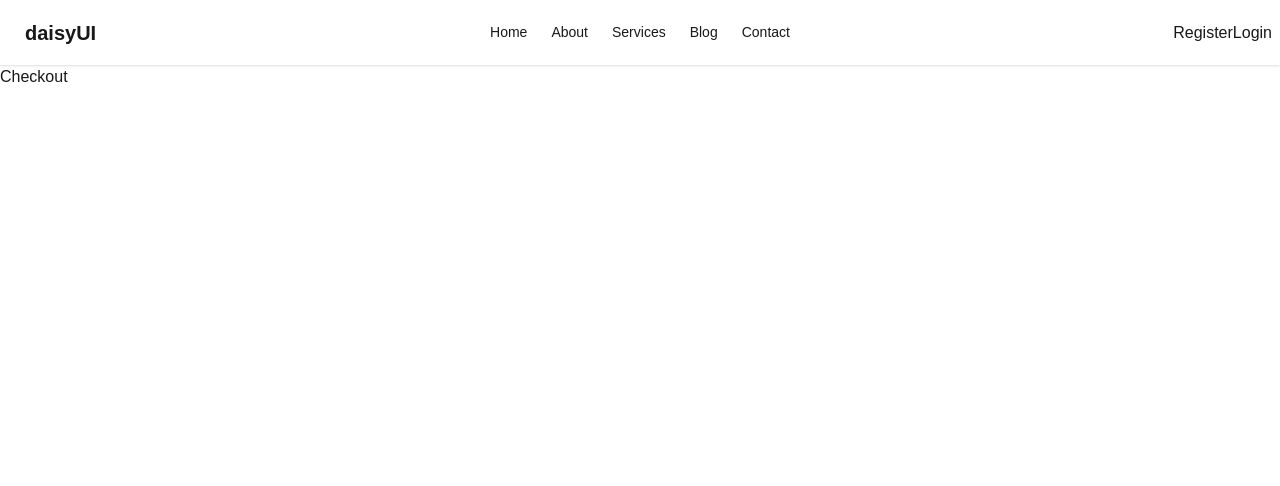
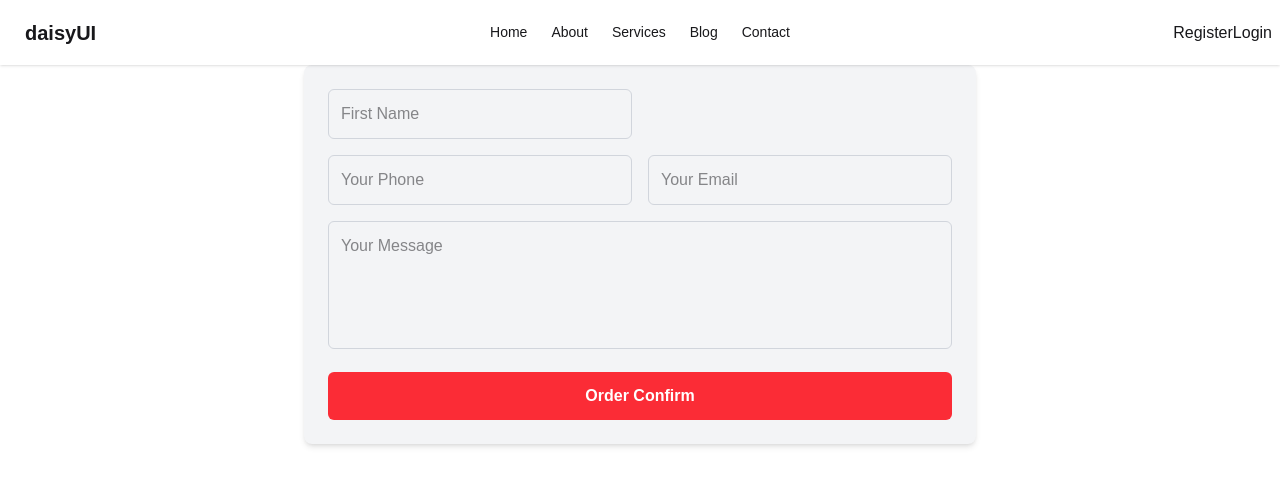
Before and after one commit to RahulKhanSuvo/car-doctor, a Next.js app: page /checkout/1 in a window 1280 px wide. Shown: the top 486 px of the page. Built offline with nearby package versions, Linux system fonts and the light colour scheme; no server answers; the database is empty.

Commit message:
Enhance checkout functionality: refactor Checkout component, integrate service fetching, and implement form submission for bookings

```diff
--- a/app/api/service/[id]/route.ts
+++ b/app/api/service/[id]/route.ts
@@ -8,7 +8,7 @@ type Params = {
     };
 };
 
-export const GET = async (req, { params }: Params) => {
+export const GET = async (req: NextResponse, { params }: Params) => {
     const { id } = await Promise.resolve(params);
     const serverCollection = await dbConnect("carCollection");
     const data = await serverCollection.findOne({ _id: new ObjectId(id) });
--- /dev/null
+++ b/app/api/service/route.ts
@@ -0,0 +1,24 @@
+import { authOptions } from './../auth/[...nextauth]/route';
+import dbConnect, { collectionNameObj } from "@/lib/dbConnect";
+import { getServerSession } from "next-auth";
+import { NextResponse } from "next/server"
+
+export const GET = async (req: NextResponse) => {
+    const session = await getServerSession(authOptions)
+
+    if (session) {
+        const email = session.user?.email
+        const bookingCollection = dbConnect(collectionNameObj.bookingCollection)
+        const result = await bookingCollection.find({ email }).toArray()
+        return NextResponse.json(result)
+    }
+    console.log(session);
+    return NextResponse.json({})
+}
+export const POST = async (req: NextResponse) => {
+    const body = await req.json();
+    const bookingCollection = dbConnect(collectionNameObj.bookingCollection)
+    const result = await bookingCollection.insertOne(body)
+    console.log(body);
+    return NextResponse.json(result)
+}
--- a/app/checkout/[id]/page.tsx
+++ b/app/checkout/[id]/page.tsx
@@ -1,7 +1,124 @@
-import React from "react";
+"use client";
+import { useSession } from "next-auth/react";
+import { useParams } from "next/navigation";
+import React, { useEffect, useState } from "react";
 
-export default async function Checkout({ params }: { params: { id: string } }) {
-  const { id } = await params;
-  const response = await fetch(`http://localhost:3000/api/service/${id}`);
-  return <div>Checkout</div>;
+export default function Checkout() {
+  const { data, status } = useSession();
+  console.log(data);
+  const [service, setService] = useState<{ _id?: string } | null>(null);
+
+  const { id } = useParams();
+  const [formData, setFormData] = useState({
+    firstName: "",
+    phone: "",
+    email: "",
+    message: "",
+  });
+  useEffect(() => {
+    const fetchService = async () => {
+      try {
+        const response = await fetch(`http://localhost:3000/api/service/${id}`);
+        const serviceData = await response.json();
+        setService(serviceData);
+      } catch (error) {
+        console.error("Error fetching service data:", error);
+      }
+    };
+
+    if (id) {
+      fetchService();
+    }
+  }, [id]);
+  useEffect(() => {
+    if (data?.user?.name) {
+      setFormData((prevData) => ({
+        ...prevData,
+        firstName: data?.user?.name ?? "",
+        email: data?.user?.email ?? "",
+      }));
+    }
+  }, [data]);
+
+  const handleChange = (
+    e: React.ChangeEvent<HTMLInputElement | HTMLTextAreaElement>
+  ) => {
+    setFormData({ ...formData, [e.target.name]: e.target.value });
+  };
+  const serviceCopy = { ...(service || {}) };
+  delete serviceCopy._id;
+  const postData = { ...formData, ...serviceCopy };
+  const handleSubmit = async (e: React.FormEvent) => {
+    e.preventDefault();
+    console.log(postData);
+    const res = await fetch(`http://localhost:3000/api/service`, {
+      method: "POST",
+      headers: {
+        "Content-Type": "application/json",
+      },
+      body: JSON.stringify(postData),
+    });
+    const pR = await res.json();
+    console.log("resposnse", pR);
+  };
+  if (status === "loading") return <p>Loading...</p>;
+  return (
+    <div className="max-w-2xl mx-auto bg-gray-100 p-6 rounded-lg shadow-md">
+      <form onSubmit={handleSubmit} className="space-y-4">
+        {/* Name Fields */}
+        <div className="grid grid-cols-1 md:grid-cols-2 gap-4">
+          {/* Prevent SSR hydration issue by ensuring consistent rendering */}
+          <input
+            type="text"
+            readOnly
+            name="firstName"
+            value={formData.firstName}
+            onChange={handleChange}
+            placeholder="First Name"
+            className="w-full p-3 border border-gray-300 rounded-md focus:outline-none focus:ring-2 focus:ring-orange-500"
+            required
+          />
+        </div>
+
+        {/* Contact Fields */}
+        <div className="grid grid-cols-1 md:grid-cols-2 gap-4">
+          <input
+            type="text"
+            name="phone"
+            value={formData.phone}
+            onChange={handleChange}
+            placeholder="Your Phone"
+            className="w-full p-3 border border-gray-300 rounded-md focus:outline-none focus:ring-2 focus:ring-orange-500"
+            required
+          />
+          <input
+            type="email"
+            name="email"
+            value={formData.email}
+            onChange={handleChange}
+            placeholder="Your Email"
+            className="w-full p-3 border border-gray-300 rounded-md focus:outline-none focus:ring-2 focus:ring-orange-500"
+            required
+          />
+        </div>
+
+        {/* Message Field */}
+        <textarea
+          name="message"
+          value={formData.message}
+          onChange={handleChange}
+          placeholder="Your Message"
+          className="w-full p-3 border border-gray-300 rounded-md h-32 resize-none focus:outline-none focus:ring-2 focus:ring-orange-500"
+        ></textarea>
+
+        {/* Submit Button */}
+        <button
+          type="submit"
+          className="w-full bg-red-500 text-white font-semibold py-3 rounded-md hover:bg-red-600 transition duration-300"
+        >
+          Order Confirm
+        </button>
+      </form>
+    </div>
+  );
 }
--- a/lib/dbConnect.ts
+++ b/lib/dbConnect.ts
@@ -1,6 +1,7 @@
 import { MongoClient, ServerApiVersion } from 'mongodb';
 export const collectionNameObj = {
-    userCollection: 'testUse'
+    userCollection: 'testUse',
+    bookingCollection: 'text_booking'
 }
 const uri = `mongodb+srv://${process.env.MONGODB_USER}:${process.env.MONGODB_PASSWORD}@cluster0.6ihkv.mongodb.net/?retryWrites=true&w=majority&appName=Cluster0`;
 export default function dbConnect(collectionName: string) {
```
